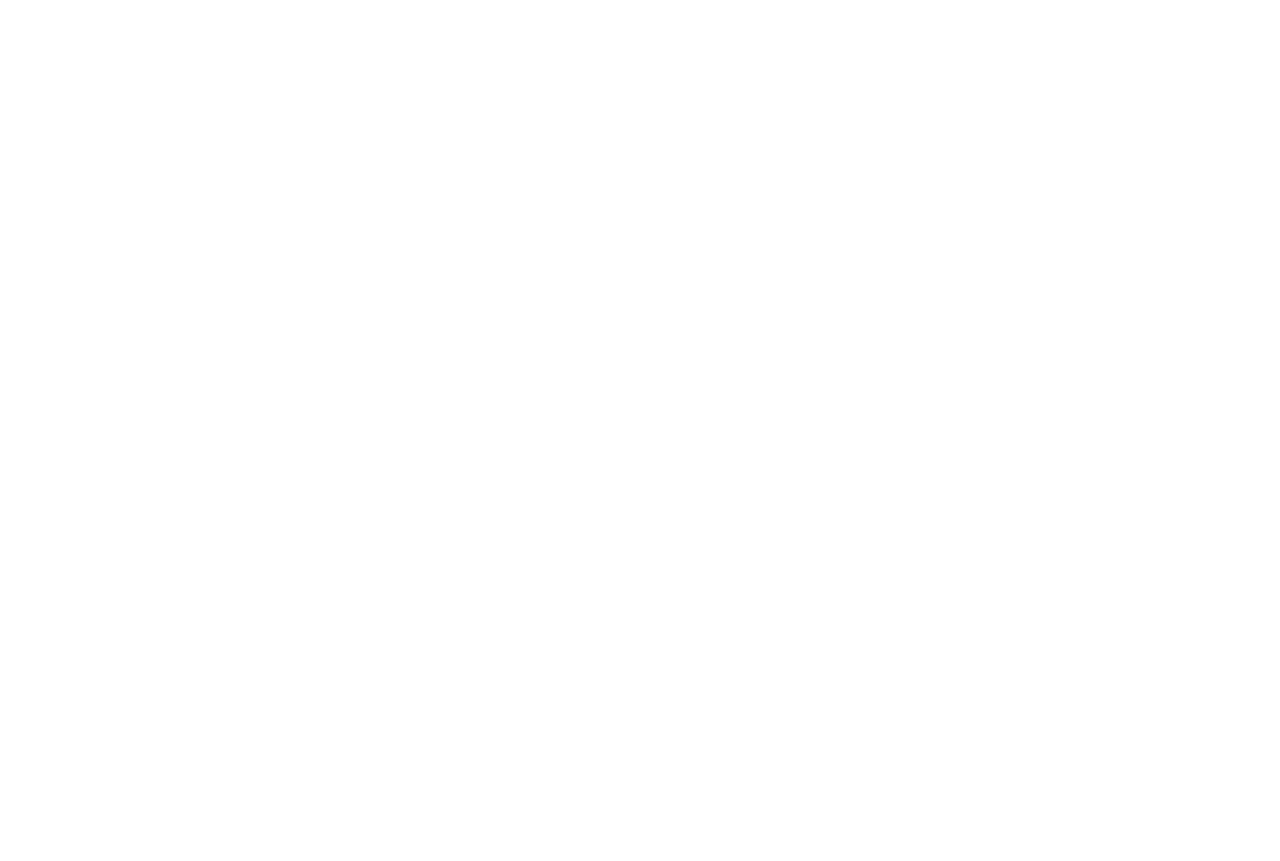
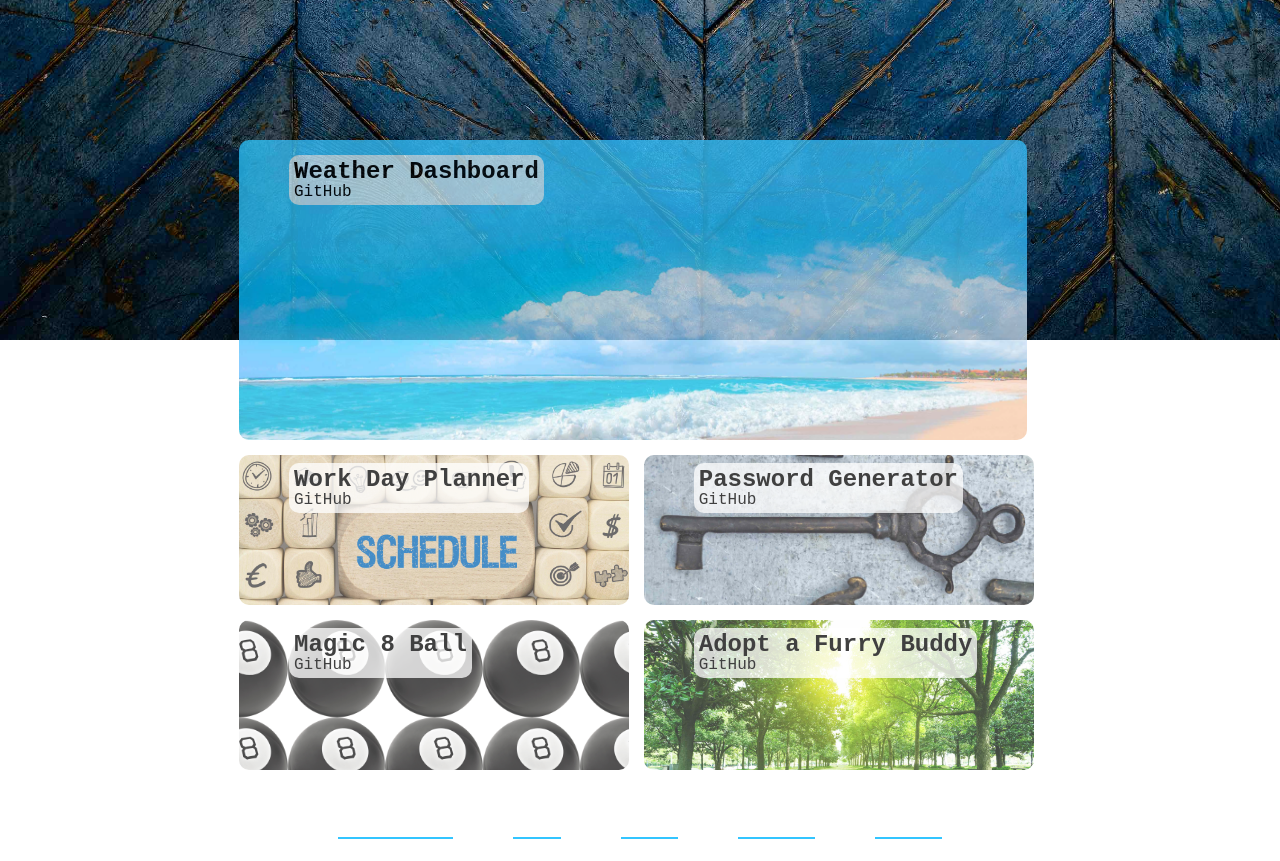
Before and after one commit to Ivo-Gatzinski/portfolio, a React (Create React App) app: page / in a window 1280 px wide. Shown: the part 460-1321 px from the top of the page. Before the commit the page ends 800 px from the top, so only its background shows below. Built offline with nearby package versions, Linux system fonts and the light colour scheme; a web font is replaced by a local one.

Commit message:
add all components

```diff
--- a/src/App.js
+++ b/src/App.js
@@ -1,9 +1,13 @@
 import './App.css';
-import Display from './components/Display.js';
+import "./components/reset.css";
+import "./components/style.css";
+import Header from './components/Header.js';
+import Sections from "./components/Sections.js";
+import Contact from "./components/Contact.js";
 
 function App() {
   return (
-    <main><Display />
+    <main><Header /><Sections /><Contact />
     </main>
 
   );
--- /dev/null
+++ b/src/components/About.js
@@ -0,0 +1,11 @@
+import React from 'react';
+
+export default function About() {
+    return (
+<section className="about" id="about">
+<div className="h3">About Me</div>
+<div className="bio card samples">
+  <p>I am studying Full Stack Web Development at UCSD Bootcamp.</p>
+</div>
+</section>);
+}
--- /dev/null
+++ b/src/components/Contact.js
@@ -0,0 +1,28 @@
+import React from 'react';
+
+export default function Contact() {
+    return (
+<section className="contact" id="contact">
+        <div className="info">
+          <div className="info-item"><a rel="noreferrer" href="tel:6193520538">619.352.0538</a></div>
+          <div className="info-item">
+            <a href="mailto:ivo.gatzinski@outlook.com">Email</a>
+          </div>
+          <div className="info-item">
+
+            <a target="_blank" rel="noreferrer" href="https://github.com/Ivo-Gatzinski"
+              >GitHub</a
+            >
+          </div>
+          <div className="info-item">
+            <a target="_blank" rel="noreferrer" href="https://www.linkedin.com/in/ivo-gatzinski/"
+              >LinkedIn</a
+            >
+          </div>
+          <div className="info-item">
+            <a target="_blank" rel="noreferrer" href="https://twitter.com/IvoGatzinski"
+              >Twitter</a
+            >
+          </div>
+        </div>
+      </section>);}
--- a/src/components/Display.js
+++ b/src/components/Header.js
@@ -1,18 +1,16 @@
 import React from 'react';
-import "./reset.css";
-import "./style.css";
 
 
-export default function Display() {
-    return (<div><section class="space-fill-1"></section>
-    <section class="subheader">
-      <div class="h1">
+export default function Header() {
+    return (<div><section className="space-fill-1"></section>
+    <section className="subheader">
+      <div className="h1">
         <h1>Ivo Gatzinski</h1>
       </div>
-      <div class="h2">
+      <div className="h2">
         <h2>Full Stack Web Developer</h2>
       </div>
-      <nav class="nav">
+      <nav className="nav">
         <ul>
           <li><a href="#work">Work</a></li>
           <li><a href="#contact">Contact</a></li>
--- /dev/null
+++ b/src/components/Samples.js
@@ -0,0 +1,109 @@
+import React from 'react';
+import About from "./About.js";
+
+export default function Samples() {
+    return (
+
+<section className="work" id="work">
+<About />
+        <div className="samples">
+          <figure className="surf card">
+            <div className="h4">
+              <h3>
+                <a
+                  target="_blank"
+                  rel="noreferrer"
+                  href="https://ivo-gatzinski.github.io/weather-dash"
+                  >Weather Dashboard</a
+                >
+              </h3>
+              <p>
+                <a
+                  target="_blank"
+                  rel="noreferrer"
+                  href="https://github.com/Ivo-Gatzinski/weather-dash"
+                  >GitHub</a
+                >
+              </p>
+            </div>
+          </figure>
+          <figure className="LED card">
+            <div className="h4">
+              <h3>
+                <a
+                  target="_blank"
+                  rel="noreferrer"
+                  href="https://ivo-gatzinski.github.io/workday-planner"
+                  >Work Day Planner</a
+                >
+              </h3>
+              <p>
+                <a
+                  target="_blank"
+                  rel="noreferrer"
+                  href="https://github.com/Ivo-Gatzinski/workday-planner"
+                  >GitHub</a
+                >
+              </p>
+            </div>
+          </figure>
+          <figure className="calc card">
+            <div className="h4">
+              <h3>
+                <a
+                  target="_blank"
+                  rel="noreferrer"
+                  href="https://ivo-gatzinski.github.io/password-generator"
+                  >Password Generator</a
+                >
+              </h3>
+              <p>
+                <a
+                  target="_blank"
+                  rel="noreferrer"
+                  href="https://github.com/Ivo-Gatzinski/password-generator"
+                  >GitHub</a
+                >
+              </p>
+            </div>
+          </figure>
+          <figure className="eight_ball card">
+            <div className="h4">
+              <h3>
+                <a target="_blank" rel="noreferrer" href="https://magic8-ezi.herokuapp.com/"
+                  >Magic 8 Ball</a
+                >
+              </h3>
+              <p>
+                <a
+                  target="_blank"
+                  rel="noreferrer"
+                  href="https://github.com/Ivo-Gatzinski/magic-8-ball"
+                  >GitHub</a
+                >
+              </p>
+            </div>
+          </figure>
+          <figure className="run card">
+            <div className="h4">
+              <h3>
+                <a
+                  target="_blank"
+                  rel="noreferrer"
+                  href="https://ivo-gatzinski.github.io/adoption-connection"
+                  >Adopt a Furry Buddy</a
+                >
+              </h3>
+              <p>
+                <a
+                  target="_blank"
+                  rel="noreferrer"
+                  href="https://github.com/Ivo-Gatzinski/adoption-connection"
+                  >GitHub</a
+                >
+              </p>
+            </div>
+          </figure>
+        </div>
+      </section>
+      );}
--- /dev/null
+++ b/src/components/Sections.js
@@ -0,0 +1,10 @@
+import React from 'react';
+
+import Samples from "./Samples.js";
+
+export default function Sections() {
+    return (
+       <div>
+       <Samples /></div>
+    );
+}
--- a/src/components/style.css
+++ b/src/components/style.css
@@ -18,18 +18,14 @@ html {
 
 body {
   font-family: "Syne Mono", monospace;
+  background-image: url("./images/blue_herring.jpeg");
+  background-repeat: no-repeat;
+  background-size: cover;
 }
 
 .space-fill-1 {
-  height: 100px;
+  height: 200px;
 }
-
-main {
-  background-image: url("./images/blue_herring.jpeg");
-  background-position: bottom;
-  background-size: stretch;
-}
-
 /*top headings*/
 .h1 {
   background-color: none;
@@ -52,6 +48,8 @@ main {
 .nav {
   padding-top: var(--small-pad);
   padding-bottom: var(--mini-pad);
+
+
 }
 
 .nav li {
@@ -67,6 +65,11 @@ main {
 
 .contact-header {
   color: var(--light-turq);
+}
+
+.about {
+  color: white;
+  margin: 0 auto;
 }
 
 /*sample cards with transparent effect*/
@@ -246,7 +249,8 @@ a {
     padding: var(--small-pad);
   }
   .nav {
-    text-align: right;
+    display: flex;
+    justify-content: center;
     line-height: 200%;
   }
   .subheader {
@@ -351,7 +355,8 @@ taking into account about 5px padding */
   .nav {
     display: flex;
     flex: wrap;
-    justify-content: right;
+    justify-content: space-between;
+    font-size: 175%;
   }
 
   .subheader {
```
Also changed, not shown: src/components/Resume.js (added).
